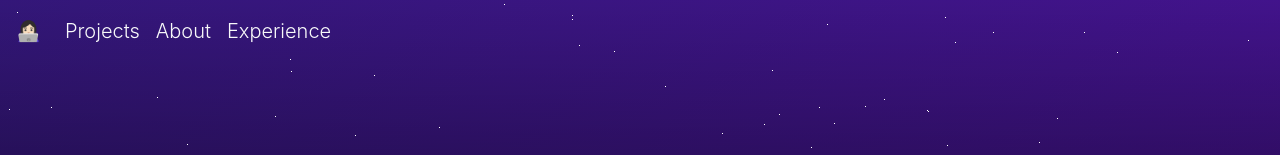
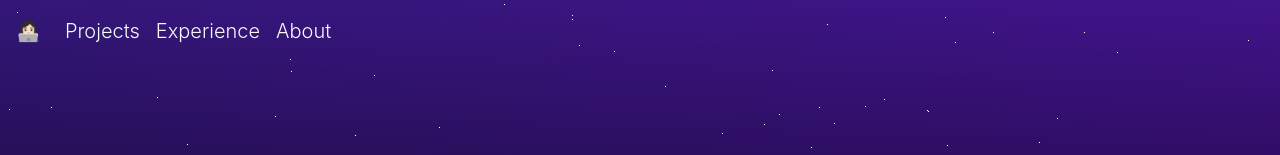
Before and after one commit to nataliaferrazzo/Portfolio, a React (Create React App) app: page / in a window 1280 px wide. Shown: the top 155 px of the page. Built offline with nearby package versions, Linux system fonts and the light colour scheme.

Commit message:
Changed navlik order

```diff
--- a/src/components/Navbar.jsx
+++ b/src/components/Navbar.jsx
@@ -41,20 +41,20 @@ const Navigation = React.forwardRef((props, ref) => {
               Projects
             </Nav.Link>
           )}
+          {skills.show && (
+            <Nav.Link
+              className="nav-link lead text-light"
+              href={process.env.PUBLIC_URL + "/experience"}
+            >
+              Experience
+            </Nav.Link>
+          )}
           {about.show && (
             <Nav.Link
               className="nav-link lead text-light"
               href={process.env.PUBLIC_URL + "/aboutme"}
             >
               About
-            </Nav.Link>
-          )}
-          {skills.show && (
-            <Nav.Link
-              className="nav-link lead text-light"
-              href={process.env.PUBLIC_URL + "/experience"}
-            >
-              Experience
             </Nav.Link>
           )}
         </Nav>
--- a/src/components/home/Experience.jsx
+++ b/src/components/home/Experience.jsx
@@ -9,7 +9,7 @@ import {
 const Experience = ({experiences}) => {
     return (
         <section className="section bg-transparent">
-        <div id="empty3"></div>
+        <div id="empty2"></div>
             <Container>
                 <Jumbotron fluid className="bg-black">
                     <h2 className="display-4 mb-5 text-center text-title">
```
